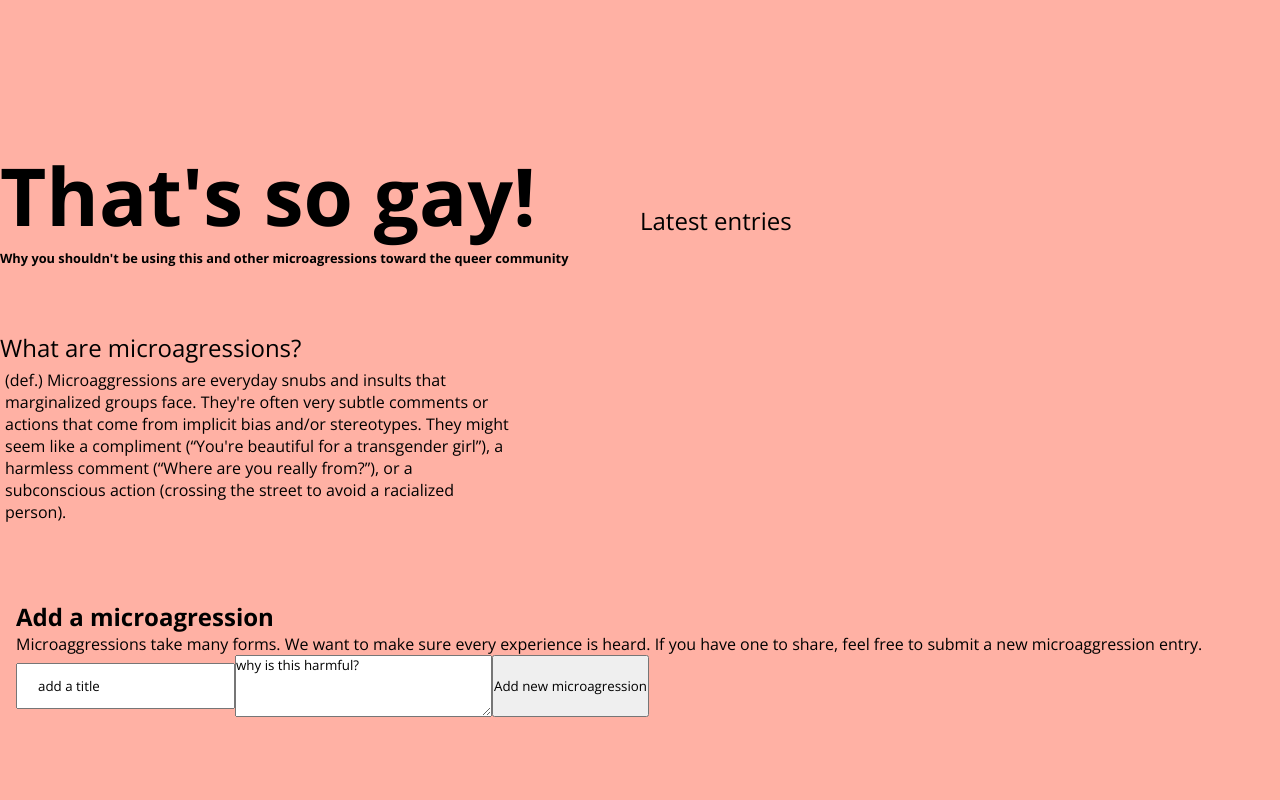
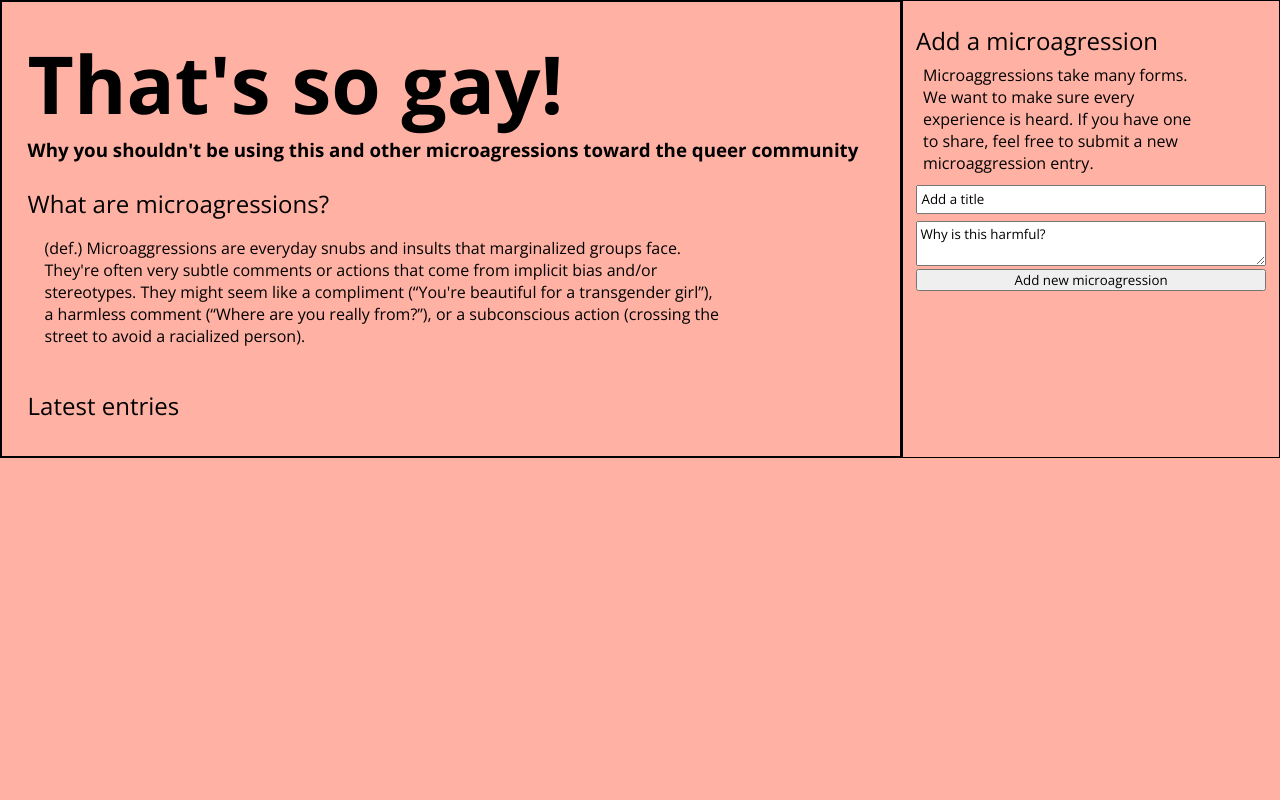
Before and after one commit to anaURL/thats-so-gay, a Node project: template views/index.ejs in a window 1280 px wide. Run offline with Node 20 templates, Linux system fonts and the light colour scheme; the template is opened without the code that fills it, so the values that code supplies are empty; some libraries are stand-ins or nearby versions.

Commit message:
Add styling

```diff
--- a/public/style.css
+++ b/public/style.css
@@ -3,7 +3,6 @@
     padding: 0;
     box-sizing: border-box;
     font-family: 'Open Sans', sans-serif;
-
 }
 
 *,
@@ -12,143 +11,62 @@
   box-sizing: inherit;
 }
 
-
-@import url('https://fonts.googleapis.com/css?family=Poppins:700');
 body {
-  margin: 0;
-  padding: 0;
-  width: 100vw;
-  height: 100vh;
-  overflow: hidden;
-  position: relative;
   background: #FFB1A4;
   display: flex;
-  align-items: center;
 }
-
-/* .blob {
-  position: absolute;
-  top: 0;
-  left: 0;
-  fill: #023F92;
-  width: 50vmax;
-  z-index: -1;
-  animation: move 20s ease-in-out infinite;
-  transform-origin: 50% 50%;
-}
-
- @keyframes move {
-  0%   { transform: scale(1)   translate(10px, -30px); }
-  38%  { transform: scale(0.8, 1) translate(80vw, 30vh) rotate(160deg); }
-  40%  { transform: scale(0.8, 1) translate(80vw, 30vh) rotate(160deg); }
-  78%  { transform: scale(1.3) translate(0vw, 50vh) rotate(-20deg); }
-  80%  { transform: scale(1.3) translate(0vw, 50vh) rotate(-20deg); }
-  100% { transform: scale(1)   translate(10px, -30px); }
-}  */
-
-
 
 h1 {
     font-size: 5rem;
 }
-h3 {
-    font-size: 0.8rem;
+
+h2 {
+
+    font-weight: 100;
+    margin-top:3%;
 }
 
-.microagressions--main {
-    margin:0 auto;
-    max-width: 1350px;
-    /* border: 5px solid black; */
+p {
+    width:80%;
+    padding:2%;
 }
 
-.microagressions--header {
-    display:flex;
-    height: 500px;
-    align-items:center;
-    width:100%;
-    /* border: 2px solid blue; */
+form {
+    display: flex;
+    flex-direction: column;
+  }
+
+input,textarea {
+    padding: 1%;
+    margin: 1% 0;
+    box-sizing: border-box;
 }
 
-.header-left, .header-right {
-    display:flex;
-    width:50%;
-    flex-direction: column;
+.main {
+    max-width: 1350px;
+    border: 2px solid black;
+    padding: 2%;
 }
 
-.header-right {
-    display:flex;
-    flex-direction: row;
-}
-
-
-.microagressions--header h2 {
-    font-weight: 100;
-    margin-top:20px;
-
- }
-
-.microagressions--header p {
-    width:80%;
-    /* border:3px solid brown; */
-    padding:5px;
-}
-
-.microagressions-latest--entries {
-    /* display:flex;
-    height: 300px;
-    flex-direction: column;
-    padding: 1rem;
-    border:2px solid green; */
-    height: 300px;
-    list-style:none;
-}  */
-
 .microagressions--list {
-    margin-top:10px;
-    margin-left:0;
-    list-style: none;
-    width:40%;
-    flex-direction: row;
-
+    margin-top:1%;
 }
 
 .microagressions--list li {
     list-style: none;
-
+    padding: 1%;
 }
 
 .form--wrapper {
-    /* border: 2px solid red; */
-    height: 100px;
-    padding: 1rem;
-    align-self: center;
-
+    padding: 1%;
+    border: 1px solid black;
 }
 
 .microagression--title  {
     font-weight:600 ;
 }
 
-
-
-form {
-    display: flex;
-    flex-wrap: wrap;
-  }
-
-input {
-    padding: 12px 20px;
-    margin: 8px 0;
-    box-sizing: border-box;
+.edit, .remove, .confirm, .cancel{
+    width: 50px;
+    height: 30px;
 }
-
-a.edit, .remove {
-    width: 100px;
-    height: 50px;
-}
-
-@media (min-width: 992px) {
-.microagressions-container {
-    padding-bottom: 120px;
-}
-}
--- a/views/index.ejs
+++ b/views/index.ejs
@@ -12,27 +12,25 @@
 
   </head>
   <body>
-	<section class="microagressions--main">
-		<section class="microagressions--header">
-			<section class="header-left">
+	<section class="main">
+		<section class="header">
 			<h1> That's so gay!</h1>
 			<h3> Why you shouldn't be using this and other microagressions toward the queer community</h3>
-			<br>
-			<br>
+		</section>
+
+			<section class="about">
 			<h2> What are microagressions?</h2>
-
 			<p> (def.) Microaggressions are everyday snubs and insults that marginalized groups face.
 				 They're often very subtle comments or actions that come from implicit bias and/or stereotypes.
 				 They might seem like a compliment (“You're beautiful for a transgender girl”), a harmless comment (“Where are you really from?”),
 				or a subconscious action (crossing the street to avoid a racialized person).</p>
 			</section>
-		 <section class="header-right">
-			<section class="microagressions-latest--entries">
-				<h2> Latest entries</h2>
+
+			<h2> Latest entries</h2>
+			<section class="latest--entries">
 				<ul class="microagressions--list">
 					<% microagressionsList.forEach(details => {%>
 						<li class="microagression--item">
-
 						<div class="microagression--title">
 							<%= details.title %>
 						   </div>
@@ -45,10 +43,7 @@
 						<% }) %>
 				   </ul>
 				</section>
-
-			</section>
 		</section>
-
 
 		<section class="form--wrapper">
 			<h2> Add a microagression</h2>
@@ -56,8 +51,8 @@
 				If you have one to share, feel free to submit a new microaggression entry.</p>
 			<form action="/" method="POST" class="microagressions-form">
 		<!-- // for type, name, this depends on your data structure, type could be a number instead, name something else, etc -->
-						<input type="text" name="title" value="add a title">
-						<textarea cols="30" name="content">why is this harmful?</textarea>
+						<input type="text" name="title" value="Add a title">
+						<textarea cols="30" name="content">Why is this harmful?</textarea>
 						<button type="submit">Add new microagression</button>
 				</form>
 		</section>
```
Also changed, not shown: views/edit.ejs (+11 -4 lines).
